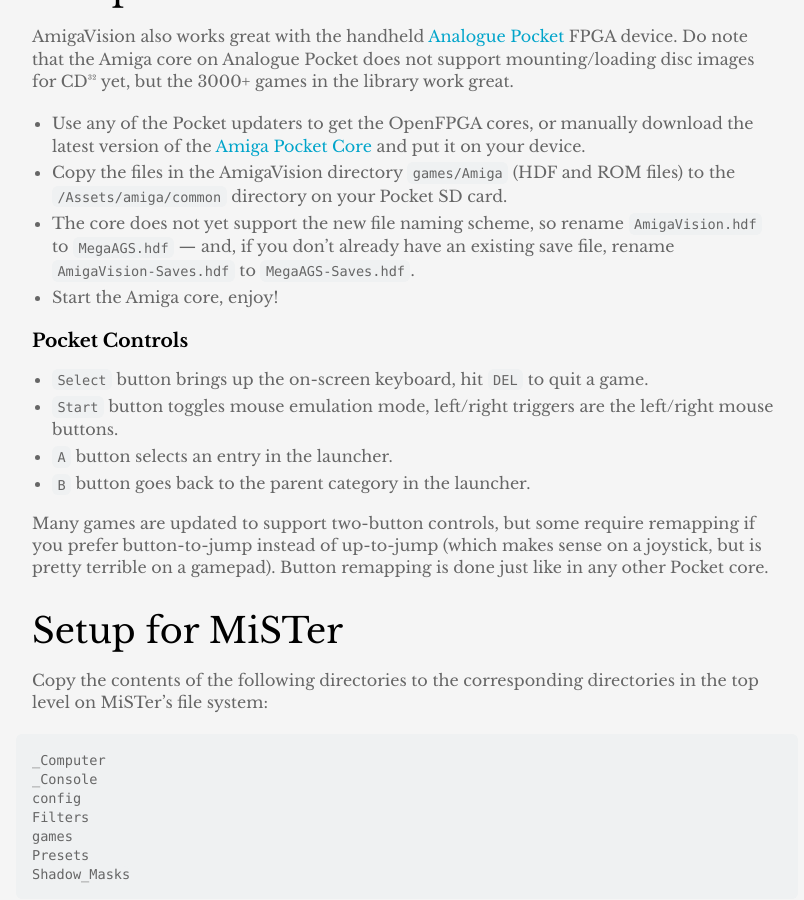
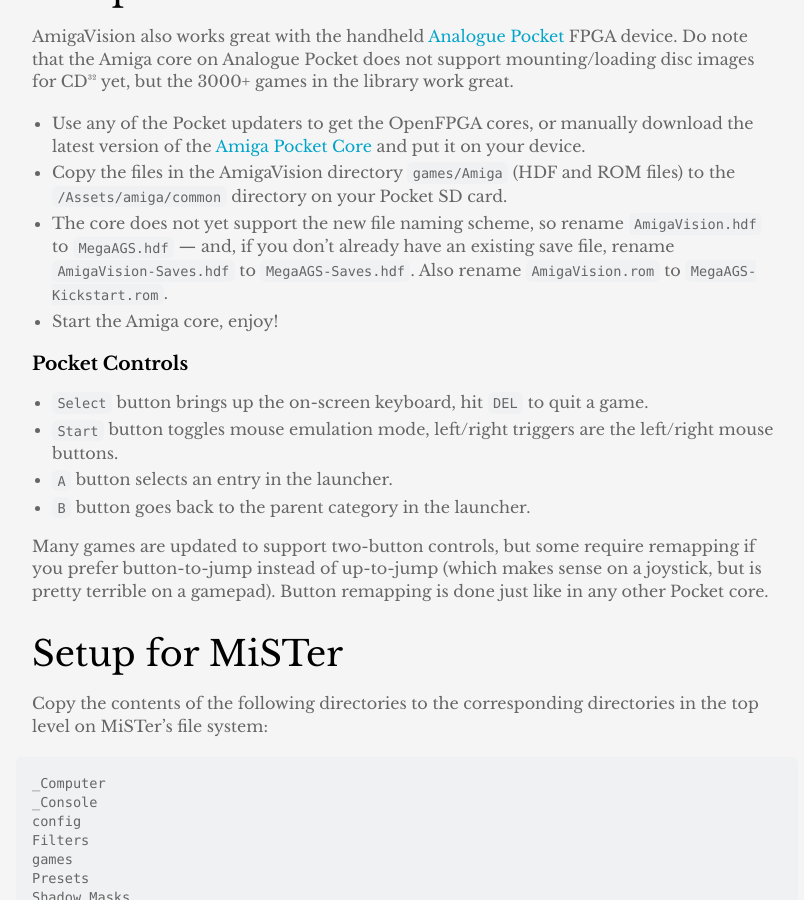
Before and after one commit to amigavision/amigavision.github.io, a Jekyll site: the page built from docs.md, in a window 1280 px wide and 900 px high, scrolled down 4496 px. Shown: the whole window, without its empty margins (233-1037 px from the left). Built offline with Jekyll 4.4.1, drawn with Linux system fonts in a browser that asks for light colours.

Commit message:
ROM rename for Pocket

```diff
--- a/docs.md
+++ b/docs.md
@@ -124,7 +124,7 @@
 
 * Use any of the Pocket updaters to get the OpenFPGA cores, or manually download the latest version of the [Amiga Pocket Core] and put it on your device.
 * Copy the files in the AmigaVision directory `games/Amiga` (HDF and ROM files) to the `/Assets/amiga/common` directory on your Pocket SD card.
-* The core does not yet support the new file naming scheme, so rename `AmigaVision.hdf` to `MegaAGS.hdf` — and, if you don't already have an existing save file, rename `AmigaVision-Saves.hdf` to `MegaAGS-Saves.hdf`.
+* The core does not yet support the new file naming scheme, so rename `AmigaVision.hdf` to `MegaAGS.hdf` — and, if you don't already have an existing save file, rename `AmigaVision-Saves.hdf` to `MegaAGS-Saves.hdf`. Also rename `AmigaVision.rom` to `MegaAGS-Kickstart.rom`.
 * Start the Amiga core, enjoy!
 
 ### Pocket Controls
```
